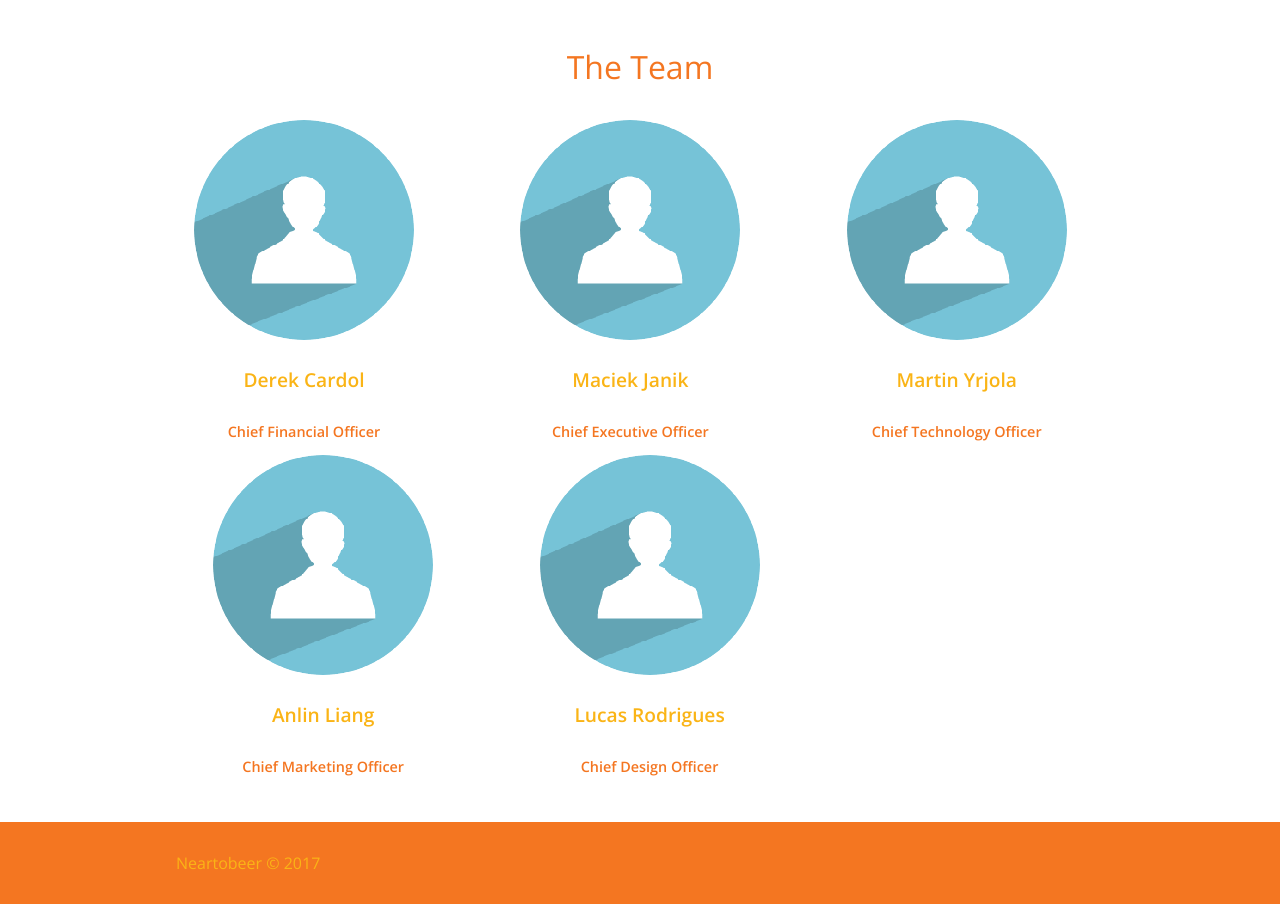
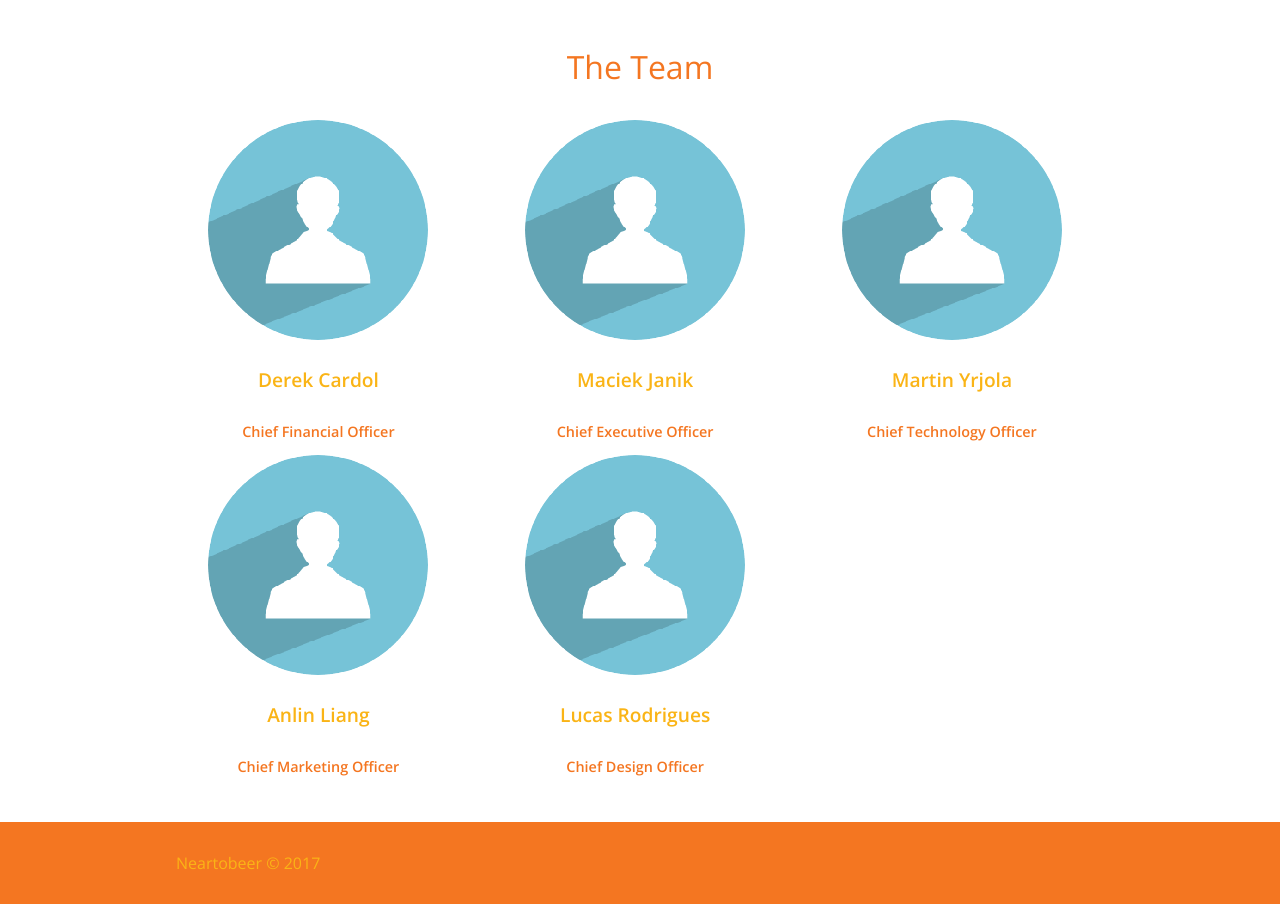
Before and after one commit to FlyingBBQ/FlyingBBQ.github.io, a plain HTML site: page about.html in a window 1280 px wide. Shown: the part 868-1772 px from the top of the page. Drawn offline with nearby package versions, Linux system fonts and the light colour scheme.

Commit message:
Align the team

```diff
--- a/css/style.css
+++ b/css/style.css
@@ -558,12 +558,7 @@ span.rollover:hover {
 	margin-left:2%;
 	margin-right:2%;
 	text-align: center;
-}
-.images_1_of_4:first-child {
-	margin-left: 0;
-}
-.images_1_of_4 {
-	width: 30%;
+	width: 29%;
 }
 .images_1_of_4  img{
 	max-width:100%;
```
